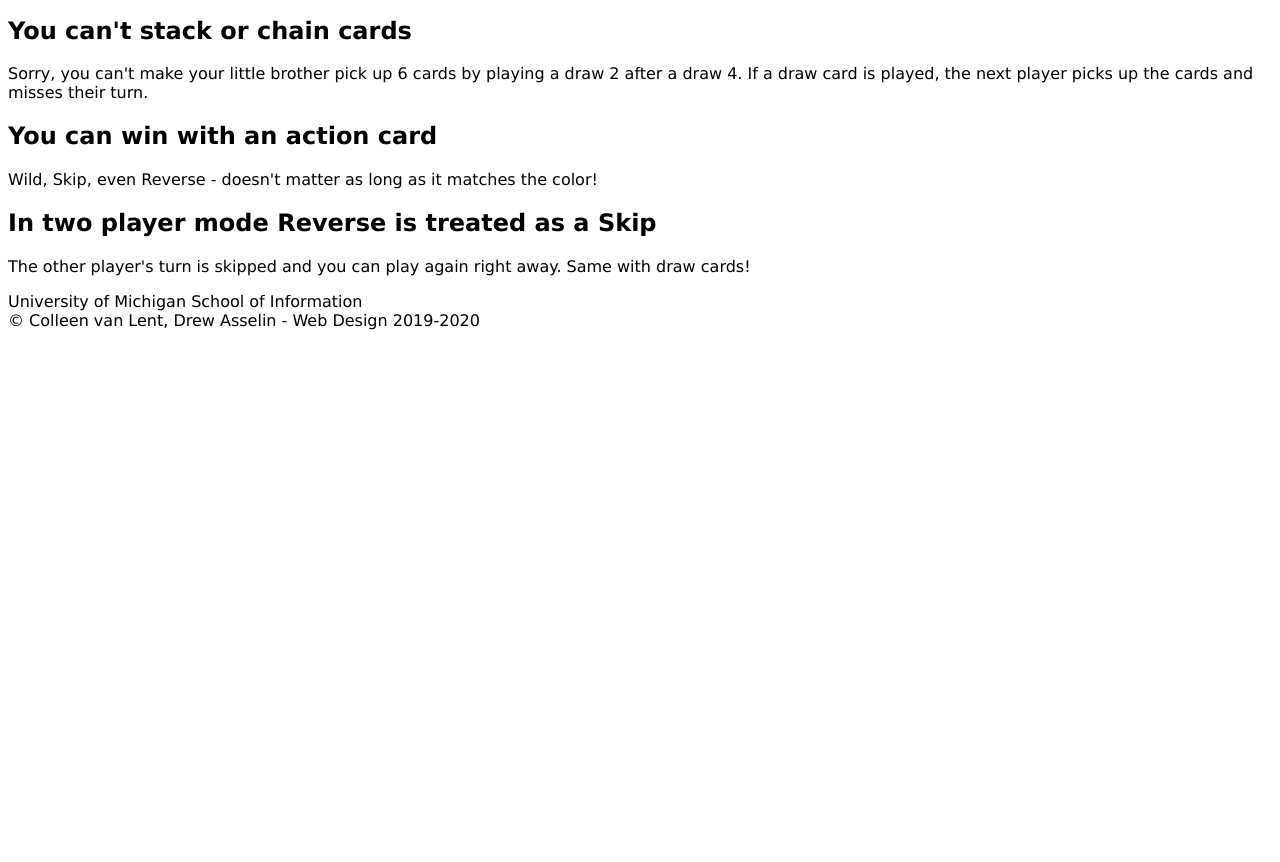
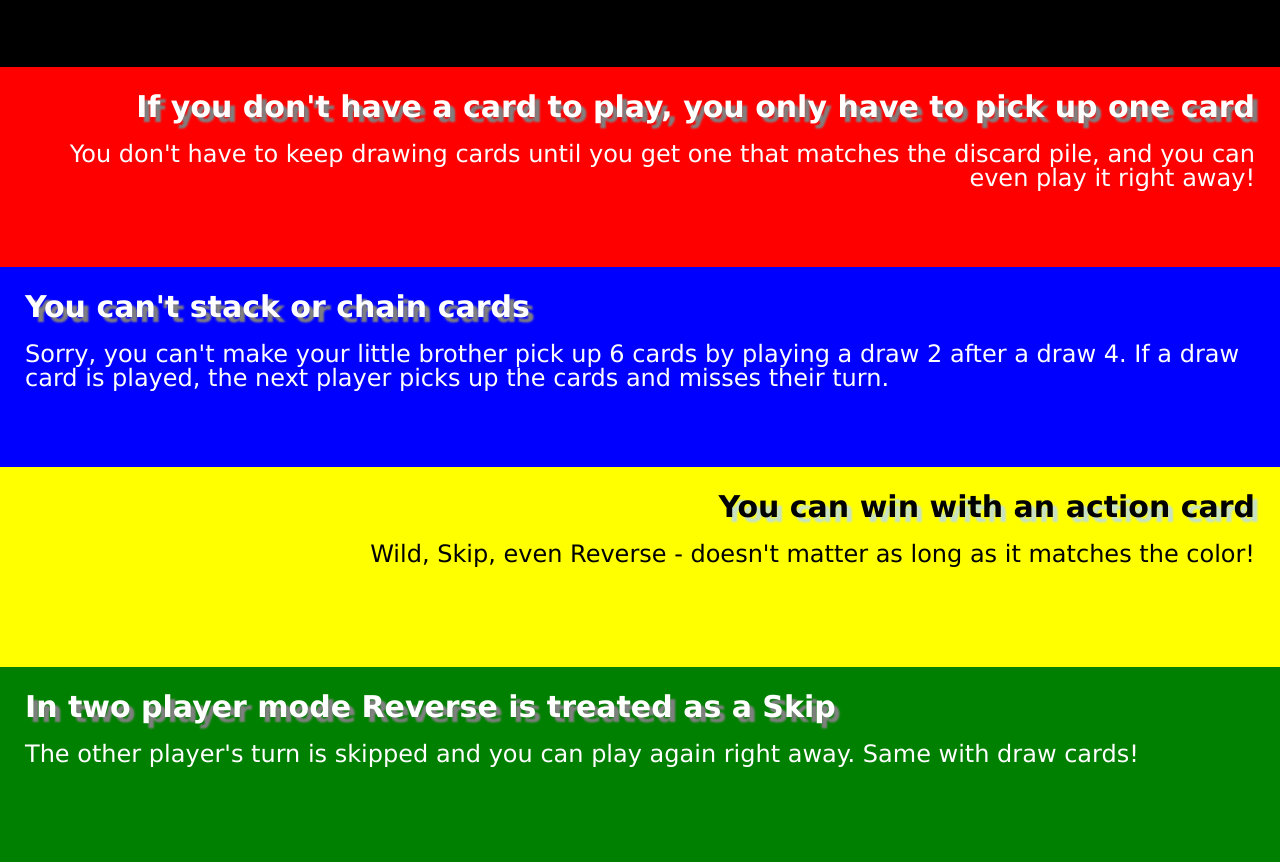
Before and after one commit to gracechang1004/homework_2, a plain HTML site: page index.html in a window 1280 px wide. Shown: the part 640-1502 px from the top of the page. Before the commit the page ends 986 px from the top, so only its background shows below. Drawn offline with Linux system fonts and the light colour scheme.

Commit message:
style fixes

```diff
--- a/css/stylesheet.css
+++ b/css/stylesheet.css
@@ -1,23 +1,69 @@
 * {
 	font-family: Lucida Grande, Sans-Serif;
+	color: white;
+	background-color: black;
 }
 
 h1 {
-
+	font-size: 64px;
+	text-align: center;
 }
 
 h2 {
-
+	font-size: 30px;
+	text-shadow: 5px 5px 2px #808080;
 }
 
 p {
-
+	font-size: 24px;
+	padding-top: 20px;
 }
 
 img {
 	display: block;
-	margin: auto;
-	width: 450px;
+	margin-left: auto;
+	margin-right: auto;
+	width: 525px;
 	height: auto;
 	padding:10px;
 }
+
+div {
+	min-height: 150px;
+	padding: 25px 25px 25px 25px;
+}
+
+footer {
+	text-align: right;
+	padding-bottom: 10px;
+	padding-right: 10px;
+}
+
+#red {
+	background-color: red;
+	text-align: right;
+}
+
+#blue {
+	background-color: blue;
+	text-align: left;
+}
+
+#yellow {
+	background-color: yellow;
+	text-align: right;
+}
+
+#yellow h2 {
+	color: black;
+	text-shadow: 5px 5px 2px #c7e2c7;
+}
+
+#yellow p {
+	color:black;
+}
+
+#green {
+	background-color: green;
+	text-align: left;
+}
--- a/index.html
+++ b/index.html
@@ -3,13 +3,14 @@
   <head>
     <meta charset="UTF-8">
     <title>4 Uno Rules You're Playing Wrong</title>
+    <link rel="stylesheet" href="css/html5reset.css">
+    <link rel="stylesheet" href="css/stylesheet.css">
     <!-- Add link to two style sheets here. -->
   </head>
   <body>
     <header>
       <h1>4 Uno Rules You're Playing Wrong</h1>
       <img src="images/uno-cards.jpg" alt="uno cards" />
-      <link rel="stylesheet" href="css/stylesheet.css">
     </header>
     <main>
       <div id="intro">
```
